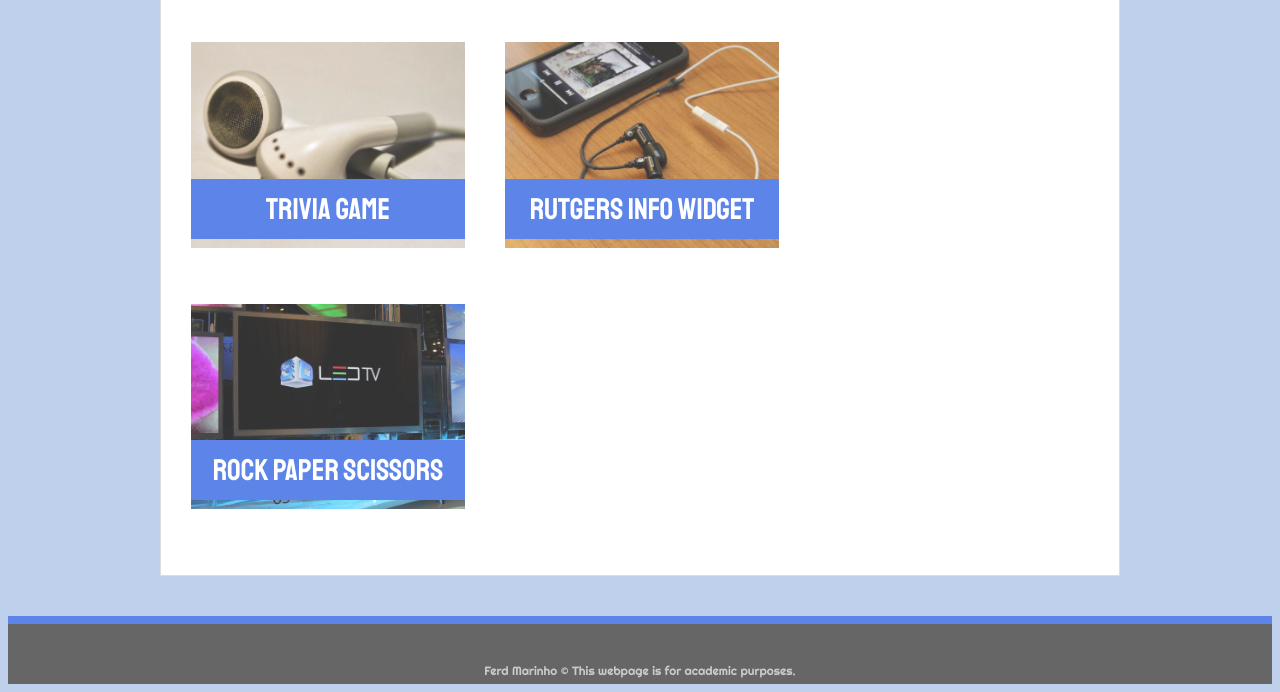
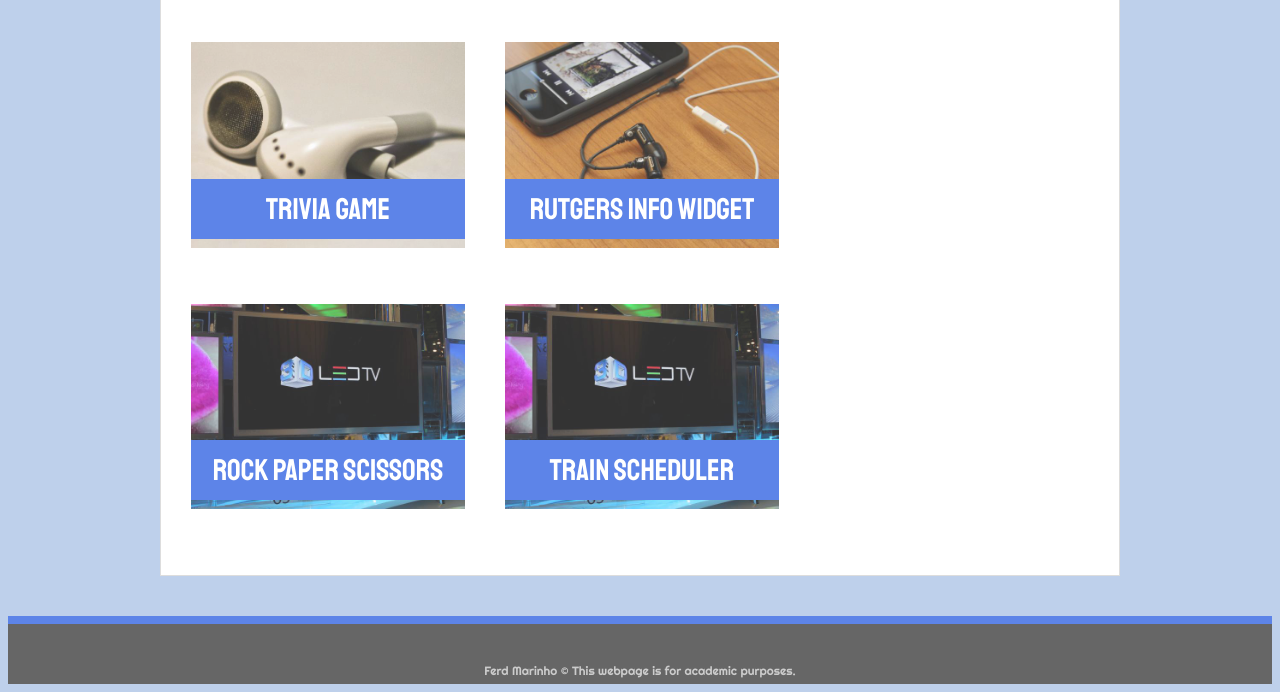
Before and after one commit to Ferdmarinho/Responsive-Portfolio, a plain HTML site: page portfolio.html in a window 1280 px wide. Shown: the part 525-1217 px from the top of the page. Drawn offline with Linux system fonts and the light colour scheme.

Commit message:
Train Scheduler Added

```diff
--- a/portfolio.html
+++ b/portfolio.html
@@ -50,6 +50,12 @@
 
         <h3>Rock Paper Scissors</h3>
       </div>
+      <div class="work">
+          <img src="assets/images/technics-q-c-640-480-9.jpg" alt="Rock Paper Scissors">
+
+          <a href="https://ferdmarinho.github.io/Train_Scheduler/" target="blank"><h3>Train Scheduler</h3></a>
+        </div>
+
 
     </section>
 
```
